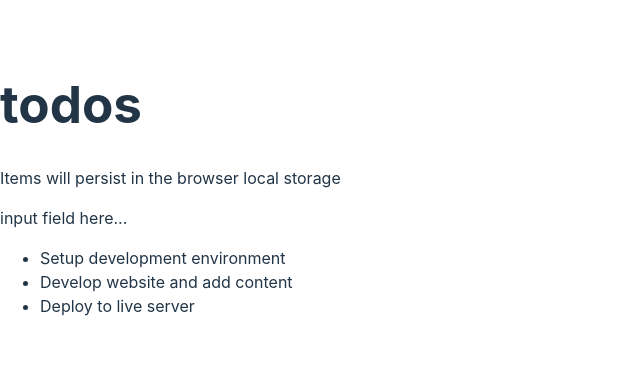
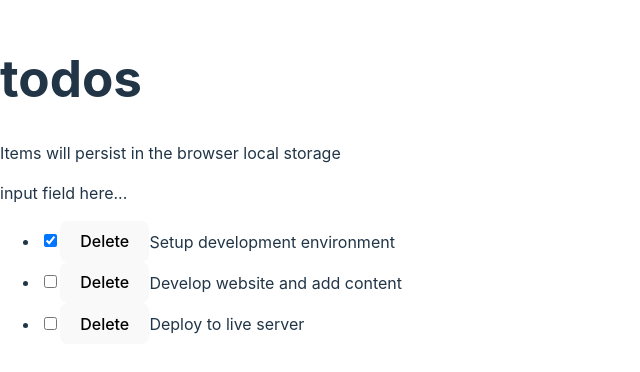
Before and after one commit to PinXian53/react-todo-app, a React (Vite) app: page / in a window 1280 px wide. Shown: the part 212-584 px from the top of the page, without its empty margins (0-640 px from the left). Built offline with nearby package versions, Linux system fonts and the light colour scheme.

Commit message:
feat: implement check and delete functions
ref: https://ibaslogic.com/react-form-handling/

```diff
--- a/src/components/TodoItem.tsx
+++ b/src/components/TodoItem.tsx
@@ -1,10 +1,24 @@
+import React from "react";
+import {TodosEvents} from "@/components/TodosLogic.tsx";
+
 export type TodoItemProps = {
-    id: number;
-    title: string;
+    id: number
+    title: string
     completed: boolean
 };
 
-const TodoItem = ({id, title, completed}: TodoItemProps) => {
-    return <li key={id}>{title} {completed}</li>;
+const TodoItem: React.FC<TodoItemProps & TodosEvents> = ({id, title, completed, changeEvent, deleteEvent}) => {
+
+    return (
+        <li key={id}>
+            <input
+                type="checkbox"
+                checked={completed}
+                onChange={() => changeEvent(id)}
+            />
+            <button onClick={() => deleteEvent(id)}>Delete</button>
+            {title}
+        </li>
+    );
 };
 export default TodoItem;
--- a/src/components/TodosList.tsx
+++ b/src/components/TodosList.tsx
@@ -1,11 +1,12 @@
 import React from "react";
 import TodoItem, {TodoItemProps} from "@/components/TodoItem.tsx";
+import {TodosEvents} from "@/components/TodosLogic.tsx";
 
 type TodosPropsObject = React.PropsWithChildren<{
     todosPropsList: Array<TodoItemProps>
 }>
 
-const TodosList = ({todosPropsList}: TodosPropsObject) => {
+const TodosList: React.FC<TodosPropsObject & TodosEvents> = ({todosPropsList, changeEvent, deleteEvent}) => {
     return (
         <ul>
             {todosPropsList.map((todosProps) => (
@@ -13,9 +14,12 @@ const TodosList = ({todosPropsList}: TodosPropsObject) => {
                           id={todosProps.id}
                           title={todosProps.title}
                           completed={todosProps.completed}
+                          changeEvent={changeEvent}
+                          deleteEvent={deleteEvent}
                 />
             ))}
         </ul>
     );
 };
+
 export default TodosList;
--- a/src/components/TodosLogic.tsx
+++ b/src/components/TodosLogic.tsx
@@ -1,11 +1,17 @@
 import InputTodo from "@/components/InputTodo.tsx";
 import TodosList from "@/components/TodosList.tsx";
 import {TodoItemProps} from "@/components/TodoItem.tsx";
+import React, {useState} from "react";
+
+export type TodosEvents = React.PropsWithChildren<{
+    changeEvent: (value: number) => void
+    deleteEvent: (value: number) => void
+}>
 
 
 const TodosLogic = () => {
 
-    const todos: TodoItemProps[] = [
+    const [todos, setTodos] = useState<TodoItemProps[]>([
         {
             id: 1,
             title: 'Setup development environment',
@@ -21,13 +27,39 @@ const TodosLogic = () => {
             title: 'Deploy to live server',
             completed: false,
         },
-    ];
+    ]);
 
+    const changeEvent = (currentId: number) => {
+        setTodos((prevState: TodoItemProps[]) => {
+                return prevState.map((todo: TodoItemProps) => {
+                    if (todo.id === currentId) {
+                        return {
+                            ...todo,
+                            completed: !todo.completed,
+                        };
+                    }
+                    return todo;
+                });
+            }
+        );
+    };
+
+    const deleteEvent = (currentId: number) => {
+        setTodos([
+            ...todos.filter((todo) => {
+                return todo.id !== currentId;
+            }),
+        ]);
+    };
 
     return (
         <div>
             <InputTodo/>
-            <TodosList todosPropsList={todos}/>
+            <TodosList
+                todosPropsList={todos}
+                changeEvent={changeEvent}
+                deleteEvent={deleteEvent}
+            />
         </div>
     )
 }
```
